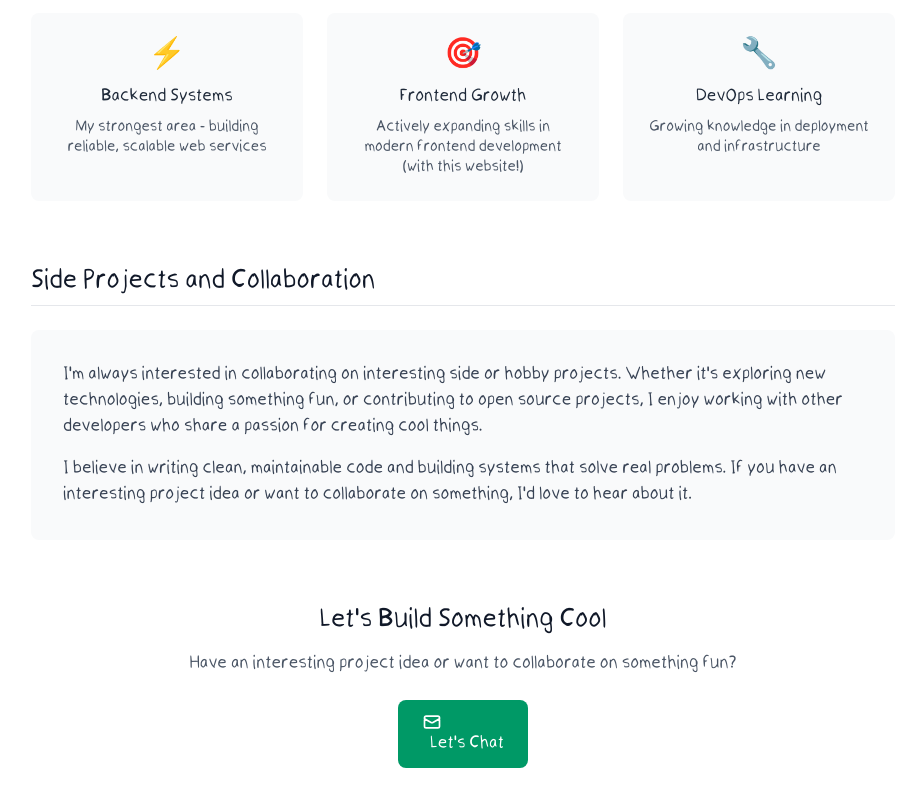
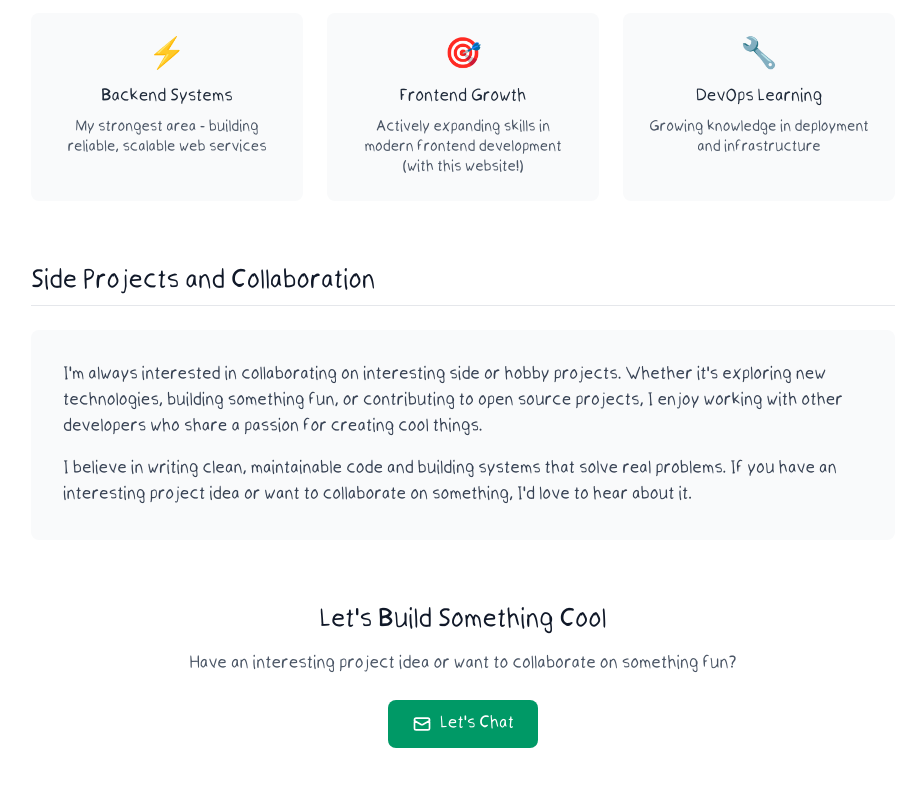
Before and after one commit to caleb-vanlue/side-a, a Next.js app: page /portfolio in a window 1280 px wide. Shown: the part 1289-2089 px from the top of the page, without its empty margins (177-1076 px from the left). Built offline with nearby package versions, Linux system fonts and the light colour scheme.

Commit message:
fix email button

```diff
--- a/src/components/ContactSection.tsx
+++ b/src/components/ContactSection.tsx
@@ -14,7 +14,8 @@ export default function ContactSection() {
         <Button
           variant="primary"
           size="lg"
-          icon={
+          className="inline-flex items-center gap-2"
+        >
           <svg
             className="w-5 h-5"
             fill="none"
@@ -28,8 +29,6 @@ export default function ContactSection() {
               d="M3 8l7.89 4.542a2 2 0 002.22 0L21 8M5 19h14a2 2 0 002-2V7a2 2 0 00-2-2H5a2 2 0 00-2 2v10a2 2 0 002 2z"
             />
           </svg>
-          }
-        >
           Let&apos;s Chat
         </Button>
       </a>
```
Lines whose indentation alone changed are shown as unchanged.
